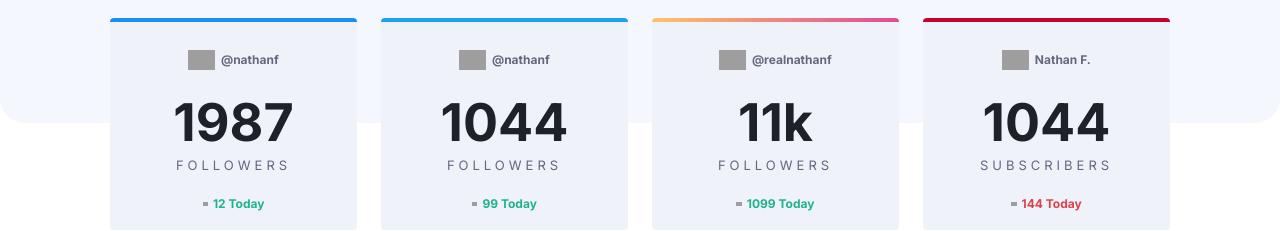
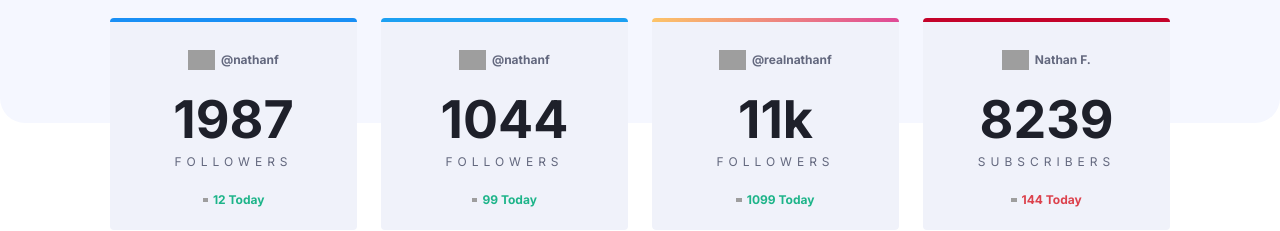
Before and after one commit to mannamar/soc-med-dash, a React (Create React App) app: page / in a window 1280 px wide. Shown: the part 122-353 px from the top of the page. Built offline with nearby package versions, Linux system fonts and the light colour scheme; grey boxes are pictures that could not be loaded.

Commit message:
BigCard spacing/font-size

```diff
--- a/src/components/BigCard.css
+++ b/src/components/BigCard.css
@@ -24,7 +24,7 @@
 }
 
 .folNum {
-    padding-top: 27px;
+    padding-top: 24px;
     font-family: 'Inter', sans-serif;
     font-size: 52px;
     line-height: 52px;
@@ -35,9 +35,9 @@
     padding-top: 10px;
     font-family: 'Inter', sans-serif;
     color: var(--gray-text);
-    letter-spacing: 4px;
-    font-size: 13px;
-    line-height: 13px;
+    letter-spacing: 5px;
+    font-size: 12px;
+    line-height: 12px;
 }
 
 .arrow {
--- a/src/components/TopRow.js
+++ b/src/components/TopRow.js
@@ -22,7 +22,7 @@ export default function TopRow() {
                     <BigCard icon={igIcon} user='@realnathanf' num='11k' type='FOLLOWERS' arrow={upIcon} textColor='green-text' numChange='1099' border='ig-border'/>
                 </Col>
                 <Col xs={12} md={6} lg={3}>
-                    <BigCard icon={ytIcon} user='Nathan F.' num='1044' type='SUBSCRIBERS' arrow={downIcon} textColor='red-text' numChange='144' border='yt-border'/>
+                    <BigCard icon={ytIcon} user='Nathan F.' num='8239' type='SUBSCRIBERS' arrow={downIcon} textColor='red-text' numChange='144' border='yt-border'/>
                 </Col>
             </Row>
         </Container>
```
